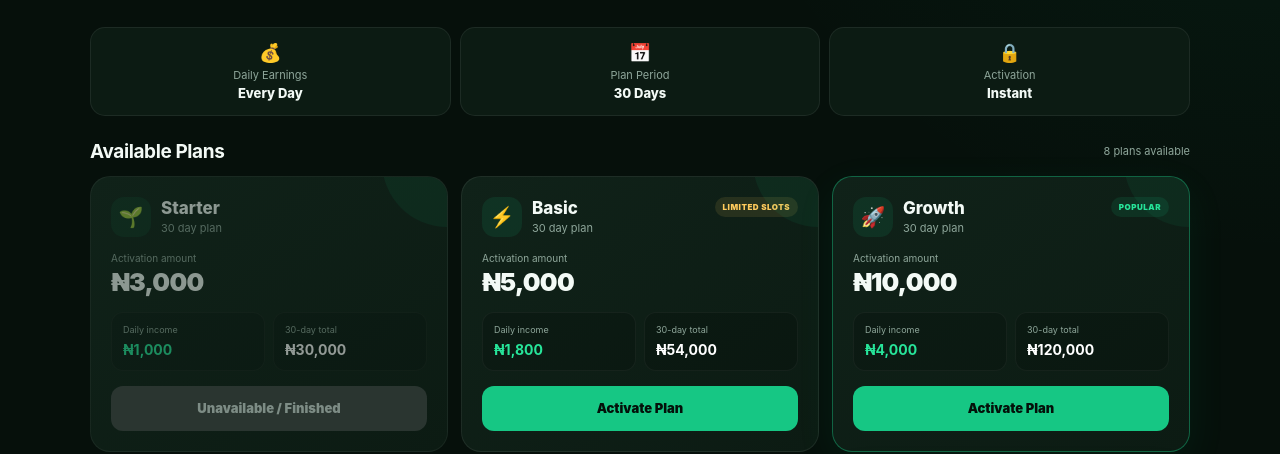
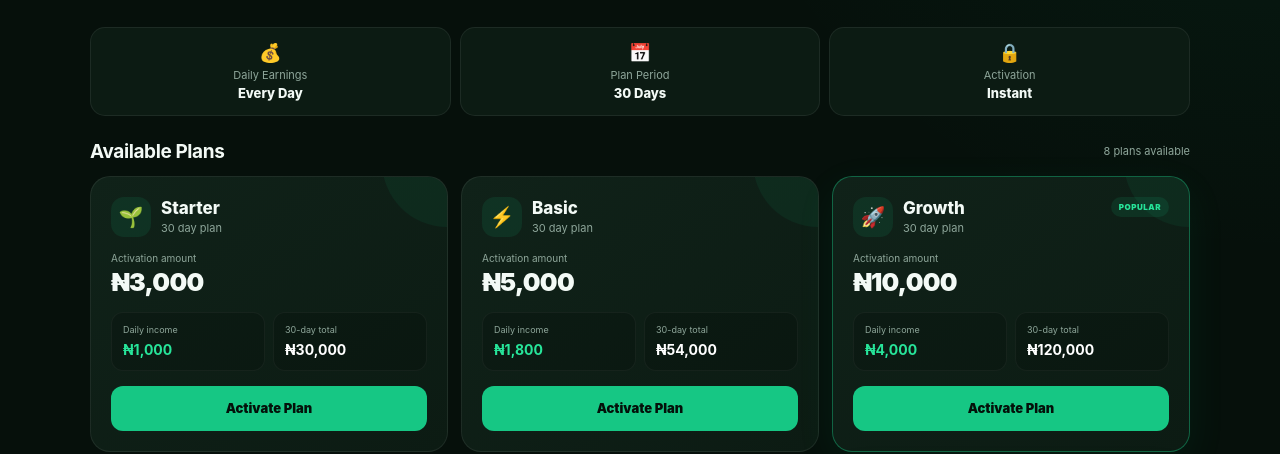
Before and after one commit to Jesseemehelu/netnaira, a website: page public/plans.html in a window 1280 px wide. Shown: the part 347-801 px from the top of the page. Drawn offline with Linux system fonts and the light colour scheme; no server answers.

Commit message:
UpdavstsFhsfwed code

```diff
--- a/public/plans.html
+++ b/public/plans.html
@@ -419,30 +419,6 @@
       pointer-events: none;
     }
 
-    /* Finished / unavailable plan */
-    .activate-btn:disabled,
-    .activate-btn:disabled:hover,
-    .activate-btn:disabled:active {
-      background: #2a3530;
-      color: #7d8c85;
-      cursor: not-allowed;
-      transform: none;
-      box-shadow: none;
-    }
-
-    .plan.sold-out {
-      border-color: rgba(255,255,255,.05);
-    }
-
-    .plan.sold-out .plan-icon,
-    .plan.sold-out .plan-name,
-    .plan.sold-out .plan-duration,
-    .plan.sold-out .price-label,
-    .plan.sold-out .price,
-    .plan.sold-out .earning-box {
-      opacity: .55;
-    }
-
     /* ================= NOTICE ================= */
 
     .notice {
@@ -804,8 +780,8 @@
       <div class="plans-grid">
 
 
-        <!-- STARTER (FINISHED) -->
-        <article class="plan sold-out">
+        <!-- STARTER -->
+        <article class="plan">
 
           <div class="plan-header">
             <div class="plan-title-wrap">
@@ -835,10 +811,9 @@
 
           <button
             class="activate-btn"
-            disabled
-            aria-disabled="true"
+            onclick="attemptActivation('Starter', 3000, 1000, 30000)"
           >
-            Unavailable / Finished
+            Activate Plan
           </button>
 
         </article>
@@ -856,8 +831,6 @@
                 <div class="plan-duration">30 day plan</div>
               </div>
             </div>
-
-            <div class="badge gold">LIMITED SLOTS</div>
           </div>
 
           <div class="price-label">Activation amount</div>
@@ -1386,20 +1359,12 @@
 
     /* ================= ACTIVATION CHECK ================= */
 
-    /* Plans that are finished and cannot be activated */
-    const FINISHED_PLANS = ["Starter"];
-
     function attemptActivation(
       name,
       cost,
       daily,
       total
     ) {
-
-      if (FINISHED_PLANS.includes(name)) {
-        showToast("This plan is finished and unavailable.");
-        return;
-      }
 
       selectedPlan = {
         name,
```
